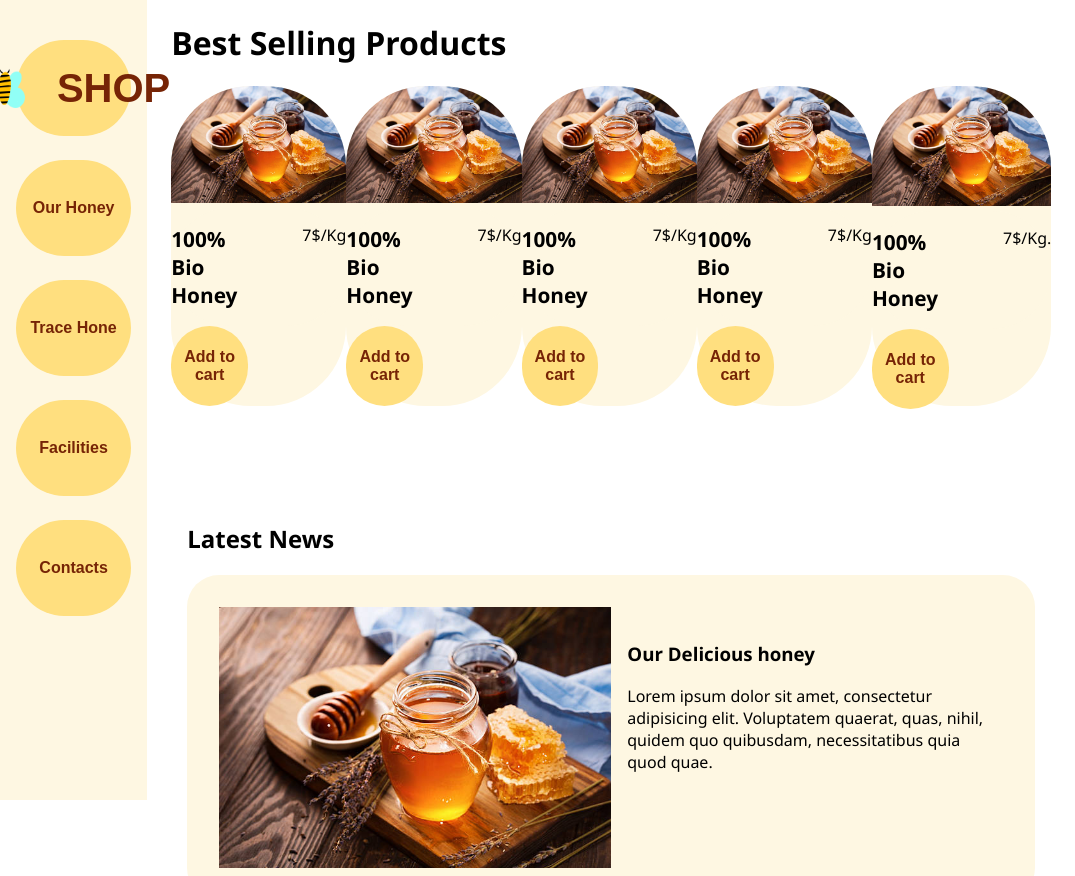
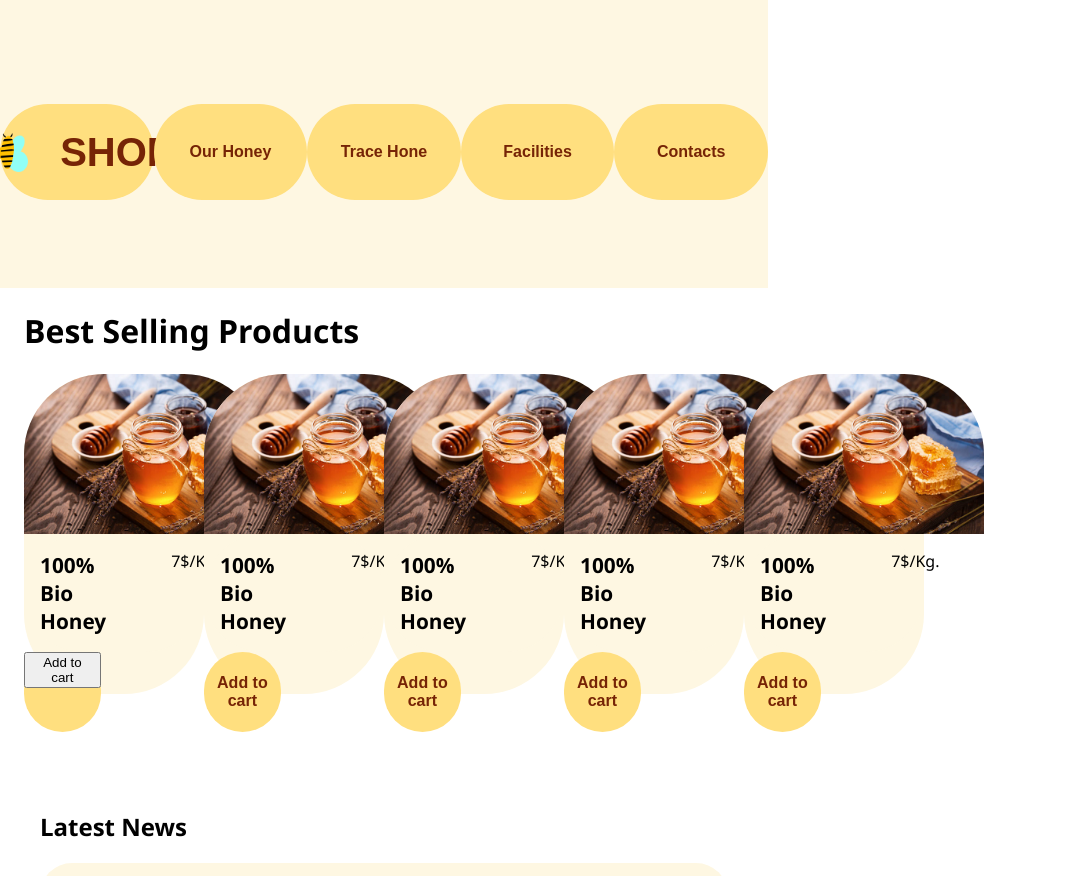
Before and after one commit to ageria20/epicode_U2_D3, a plain HTML site: page index.html in a window 768 px wide. Shown: the top 876 px of the page, 1075 px wide, since content can reach past the window. Drawn offline with Linux system fonts and the light colour scheme.

Commit message:
sistemazione pagina xxl - ancora da finire

```diff
--- a/assets/style.css
+++ b/assets/style.css
@@ -20,7 +20,7 @@ ul {
 
 #navBar {
   width: 20vw;
-  height: 100vh;
+  height: 100%;
   background-color: #fef7e2;
   display: flex;
   flex-direction: column;
@@ -74,7 +74,7 @@ main {
   border-radius: 5rem;
 }
 
-.cards > button {
+.card-btn {
   border: none;
   background-color: #ffdf7f;
   width: 10vw;
@@ -99,6 +99,7 @@ main {
 
 .description {
   display: flex;
+  padding-left: 1rem;
   column-gap: 65px;
   border-radius: 5rem;
   background-color: #fef7e2;
@@ -127,3 +128,131 @@ main {
   width: 50%;
   padding: 1rem;
 }
+
+@media screen and (min-width: 767px) and (max-width: 1023px) {
+  .container {
+    display: block;
+  }
+  header {
+    display: flex;
+
+    align-items: center;
+    background-color: #fef7e2;
+    width: 100%;
+    padding: 4rem;
+  }
+
+  #navBar {
+    width: 100%;
+    height: 20vh;
+    display: flex;
+
+    align-items: center;
+  }
+
+  #navBar ul {
+    list-style: none;
+    display: flex;
+    order: 3;
+  }
+
+  .nav-btn {
+    border: none;
+    background-color: #ffdf7f;
+    width: 20vw;
+    height: 12vh;
+    margin-top: 1.5rem;
+    border-radius: 4rem;
+    font-size: 1rem;
+    font-weight: 700;
+
+    color: #762406;
+    justify-content: center;
+    align-items: center;
+  }
+
+  .nav-btn > img {
+    width: 3rem;
+    margin-right: 2rem;
+  }
+
+  .nav-btn > span {
+    font-size: 2.5rem;
+  }
+
+  main {
+    padding-inline: 1.5rem;
+  }
+
+  #cardsCont {
+    display: flex;
+    justify-content: space-evenly;
+    height: 50vh;
+  }
+
+  .cards {
+    max-width: 25%;
+    display: flex;
+    flex-wrap: wrap;
+    height: 80%;
+    background-color: #fef7e2;
+    border-radius: 5rem;
+  }
+
+  .cards > button {
+    border: none;
+    background-color: #ffdf7f;
+    width: 10vw;
+    height: 10vh;
+    border-radius: 5rem;
+    font-size: 1rem;
+    font-weight: 700;
+    text-align: center;
+    color: #762406;
+  }
+
+  .cards img {
+    width: 100vw;
+    height: 20vh;
+    border-top-left-radius: 5rem;
+    border-top-right-radius: 5rem;
+  }
+
+  .cards h2 {
+    font-size: 1.3rem;
+    font-weight: 700;
+  }
+
+  .description {
+    display: flex;
+    padding-left: 1rem;
+    column-gap: 65px;
+    border-radius: 5rem;
+    background-color: #fef7e2;
+    width: 100%;
+  }
+
+  #news {
+    padding: 1rem;
+    width: 100%;
+  }
+
+  #description > img {
+    width: 100%;
+  }
+
+  #description {
+    display: block;
+    text-align: center;
+    padding: 2rem;
+    border-radius: 2rem;
+    background-color: #fef7e2;
+    width: 100%;
+  }
+
+  #description > div {
+    text-align: center;
+    width: 100%;
+    padding: 1rem;
+  }
+}
--- a/index.html
+++ b/index.html
@@ -8,6 +8,7 @@
   </head>
   <body>
     <div class="container">
+      <header>
         <nav id="navBar">
           <ul>
             <li>
@@ -23,6 +24,7 @@
             <li><button class="nav-btn">Contacts</button></li>
           </ul>
         </nav>
+      </header>
       <main>
         <h1>Best Selling Products</h1>
         <section id="cardsCont">
@@ -32,7 +34,9 @@
               <h2>100% Bio Honey</h2>
               <p>7$/Kg</p>
             </div>
+            <div class="card-btn">
               <button>Add to cart</button>
+            </div>
           </article>
           <article class="cards">
             <img src="./assets/imgs/honey.jpg" alt="honey" />
@@ -71,7 +75,6 @@
         <section id="news">
           <h2>Latest News</h2>
           <article id="description">
-            <img src="./assets/imgs/honey.jpg" alt="honey-picture" />
             <div>
               <h3>Our Delicious honey</h3>
               <p>
@@ -80,6 +83,7 @@
                 necessitatibus quia quod quae.
               </p>
             </div>
+            <img src="./assets/imgs/honey.jpg" alt="honey-picture" />
           </article>
         </section>
       </main>
```
Lines whose indentation alone changed are shown as unchanged.
